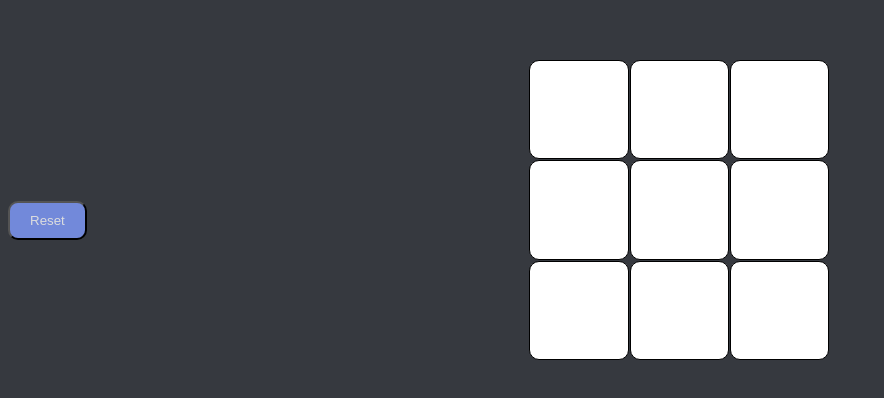
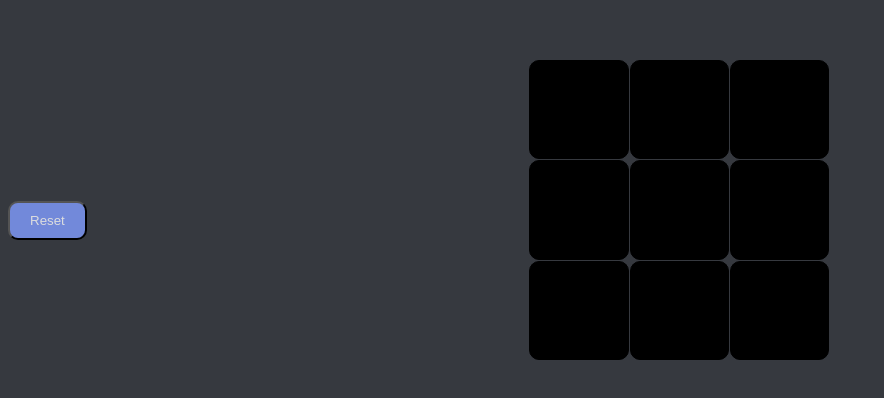
Before and after one commit to Sedinamm/Tic-tac-toe-game, a plain HTML site: page index.html in a window 1280 px wide. Shown: the part 198-596 px from the top of the page, without its empty margins (0-884 px from the left). Drawn offline with Linux system fonts and the light colour scheme.

Commit message:
initial commit

```diff
--- a/index.html
+++ b/index.html
@@ -1,7 +1,7 @@
 <!DOCTYPE html>
 <html>
   <head>
-    <link rel="stylesheet" href="style.css">
+    <link rel="stylesheet" href="style.css" />
     <style>
       .board {
         display: grid;
@@ -14,9 +14,9 @@
       }
 
       .square {
-        background-color: white;
+        background-color: black;
         border: 1px solid black;
-        font-size: 48px;
+        font-size: 50px;
         text-align: center;
         vertical-align: middle;
       }
@@ -95,7 +95,6 @@ function checkForWin() {
           alert("It's a tie!");
         }
       }
-
     </script>
   </body>
 </html>
```
Lines whose indentation alone changed are shown as unchanged.
